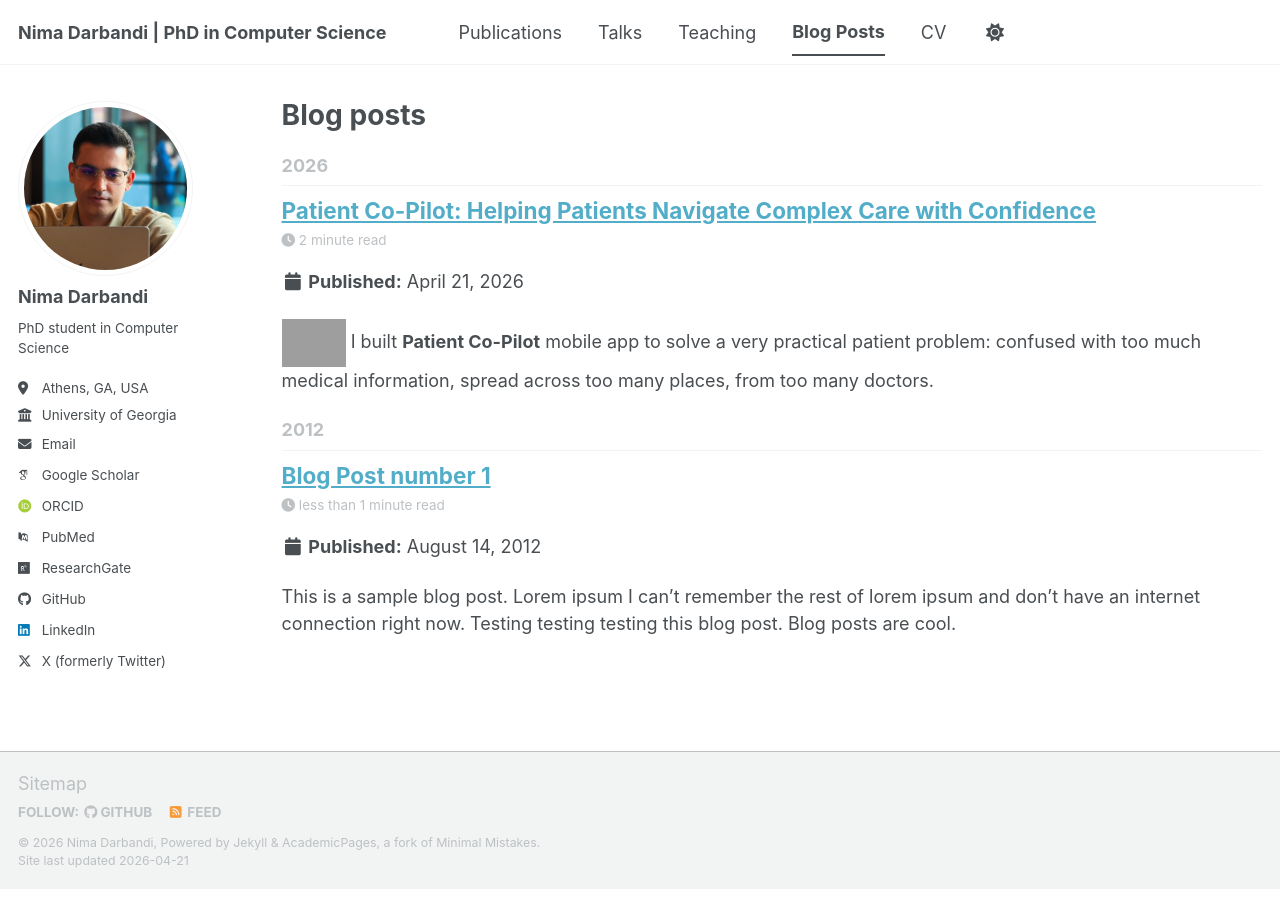
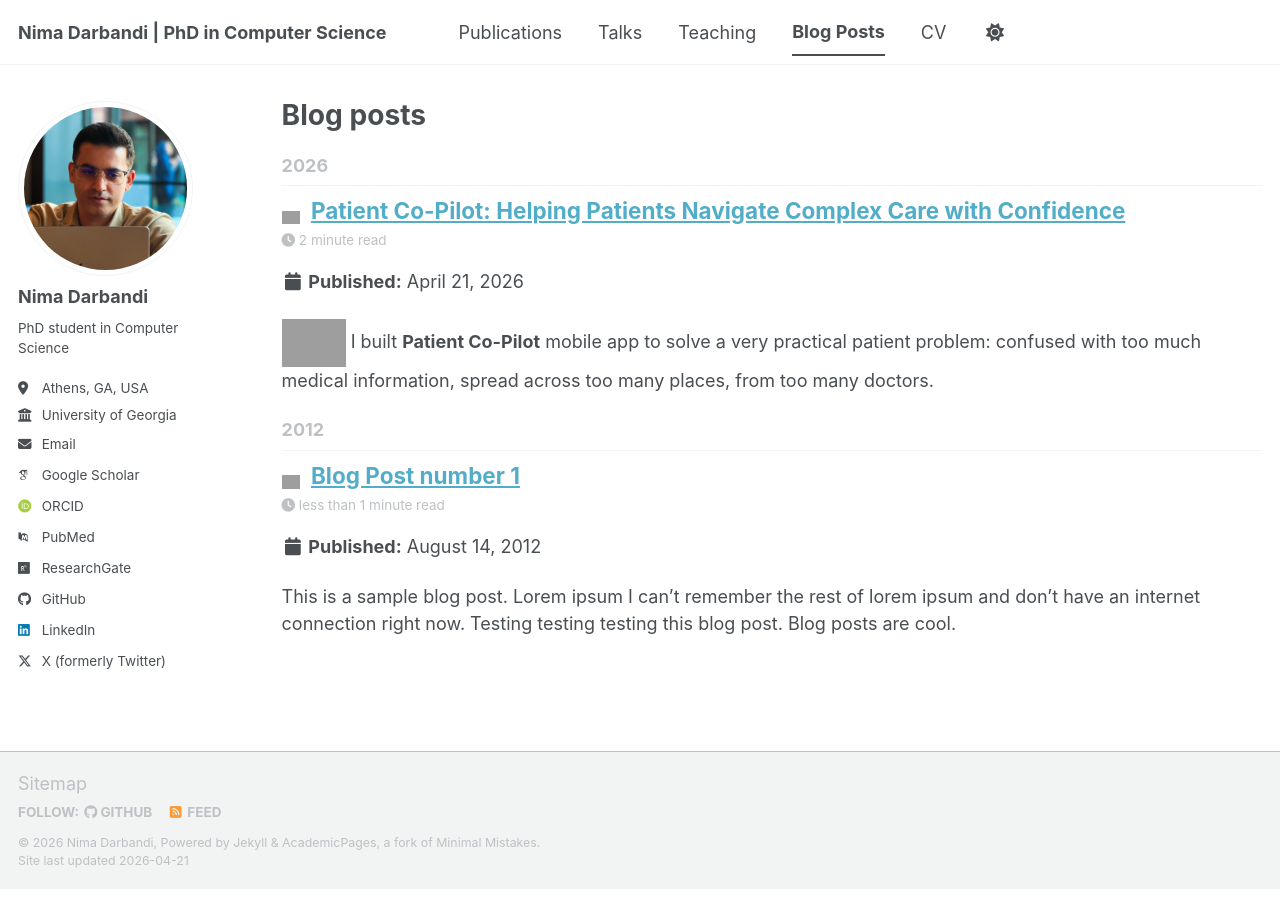
Before and after one commit to nimadarbandi/nimadarbandi.github.io, a Jekyll site: the page built from _pages/year-archive.html, in a window 1280 px wide. Built offline with Jekyll 4.4.1, drawn with Linux system fonts in a browser that asks for light colours; some web fonts are replaced; a script bundle is joined from its source files by our own code; library files that are not in the unit come from our copies; grey boxes are pictures that could not be loaded.

```diff
--- a/_includes/archive-single.html
+++ b/_includes/archive-single.html
@@ -10,6 +10,10 @@
   {% assign title = post.title | markdownify | remove: "<p>" | remove: "</p>" %}
 {% else %}
   {% assign title = post.title %}
+{% endif %}
+{% assign show_faraz_icon = false %}
+{% if post.collection == 'posts' %}
+  {% assign show_faraz_icon = true %}
 {% endif %}
 
 <div class="{{ include.type | default: "list" }}__item">
@@ -28,8 +32,24 @@
 
     <h2 class="archive__item-title" itemprop="headline">
       {% if post.link %}
+        {% if show_faraz_icon %}
+          <img
+            src="{{ '/images/faraz-icon.png' | relative_url }}"
+            alt=""
+            width="18"
+            height="18"
+            style="vertical-align: text-bottom; margin-right: 6px;">
+        {% endif %}
         <a href="{{ post.link }}">{{ title }}</a> <a href="{{ base_path }}{{ post.url }}" rel="permalink"><i class="fa fa-link" aria-hidden="true" title="permalink"></i><span class="sr-only">Permalink</span></a>
       {% else %}
+        {% if show_faraz_icon %}
+          <img
+            src="{{ '/images/faraz-icon.png' | relative_url }}"
+            alt=""
+            width="18"
+            height="18"
+            style="vertical-align: text-bottom; margin-right: 6px;">
+        {% endif %}
         <a href="{{ base_path }}{{ post.url }}" rel="permalink">{{ title }}</a>
       {% endif %}
     </h2>
```
